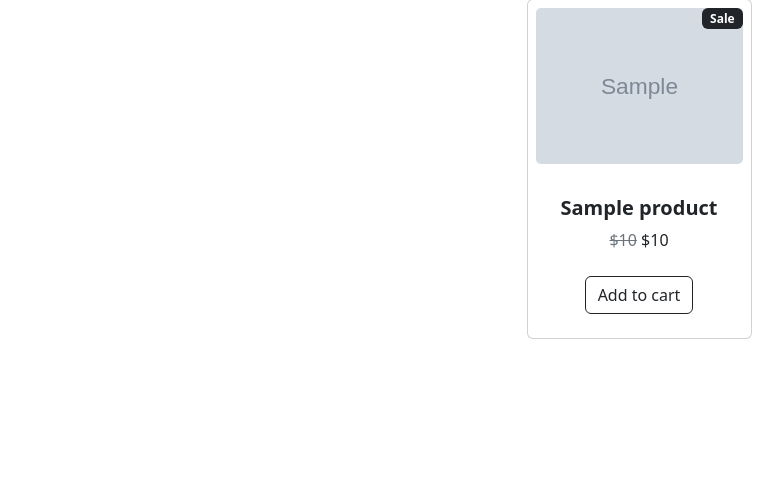
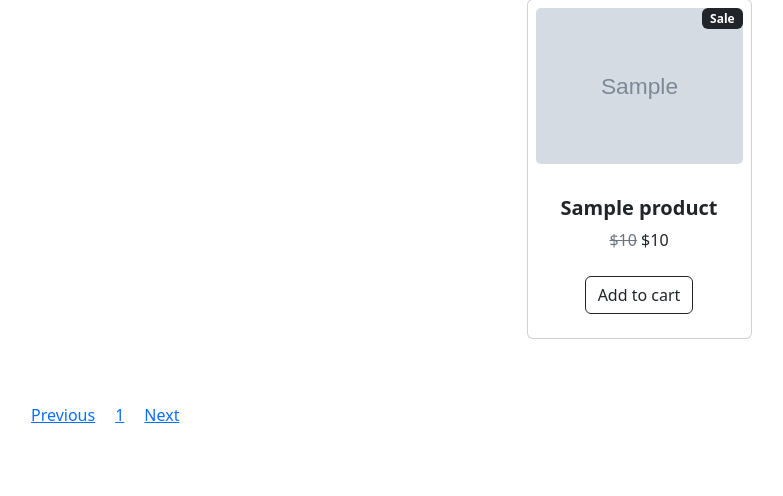
Before and after one commit to Tony-jdev/clothes-store, a Django app: template templates/main/product/list.html in a window 1280 px wide. Shown: the part 279-775 px from the top of the page, without its empty margins (1-784 px from the left). Run offline with Django 3.2, Linux system fonts and the light colour scheme; the template is opened without the code that fills it: most values are stand-ins (such as "Sample title", 1, 10 or a date in 2020); grey boxes marked "Sample" are stand-in pictures; some libraries are stand-ins or nearby versions.

Commit message:
added pagination and changed context list for porducts-list page

```diff
--- a/templates/main/product/list.html
+++ b/templates/main/product/list.html
@@ -65,4 +65,24 @@
       {% endfor %}
     </div>
   </section>
+
+  {% comment %} тимчасовий html для пагінації{% endcomment%}
+  <div>
+    <ul class='d-flex flex-row' style="list-style: none; gap: 20px;">
+        <li class="{% if not products.has_previous%}disabled{%endif%}">
+            <a href="{% if products.has_previous %}?page={{ products.previous_page_number}}{% endif %}">Previous</a>
+        </li>
+        {% for page in products.paginator.page_range %}
+            {% if page >= products.number|add:-2 and page <= products.number|add:2%}
+                <li>
+                    <a href="?page={{ page }}" class="{% if not products.number == page%}disabled{%endif%}">{{ page }}</a>
+                </li>
+            {% endif%}
+        {% endfor %}
+        <li class="{% if not products.has_next%}disabled{%endif%}">
+            <a href="{% if  products.has_next %}?page={{ products.next_page_number}}{% endif %}">Next</a>
+        </li>
+    </ul>
+  </div>
+
 {% endblock content %}
```
Also changed, not shown: main/views.py (+6 -1 lines).
